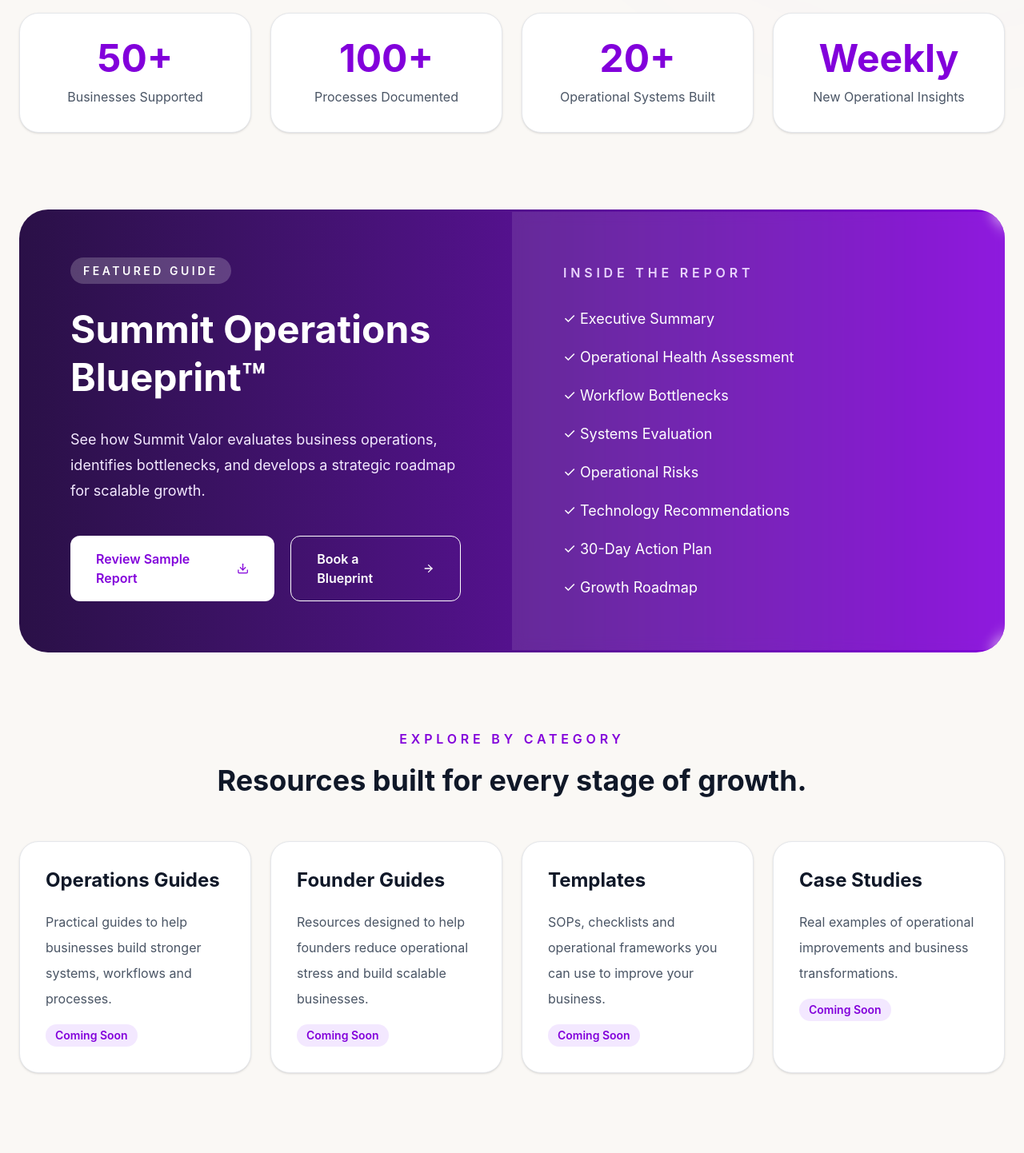
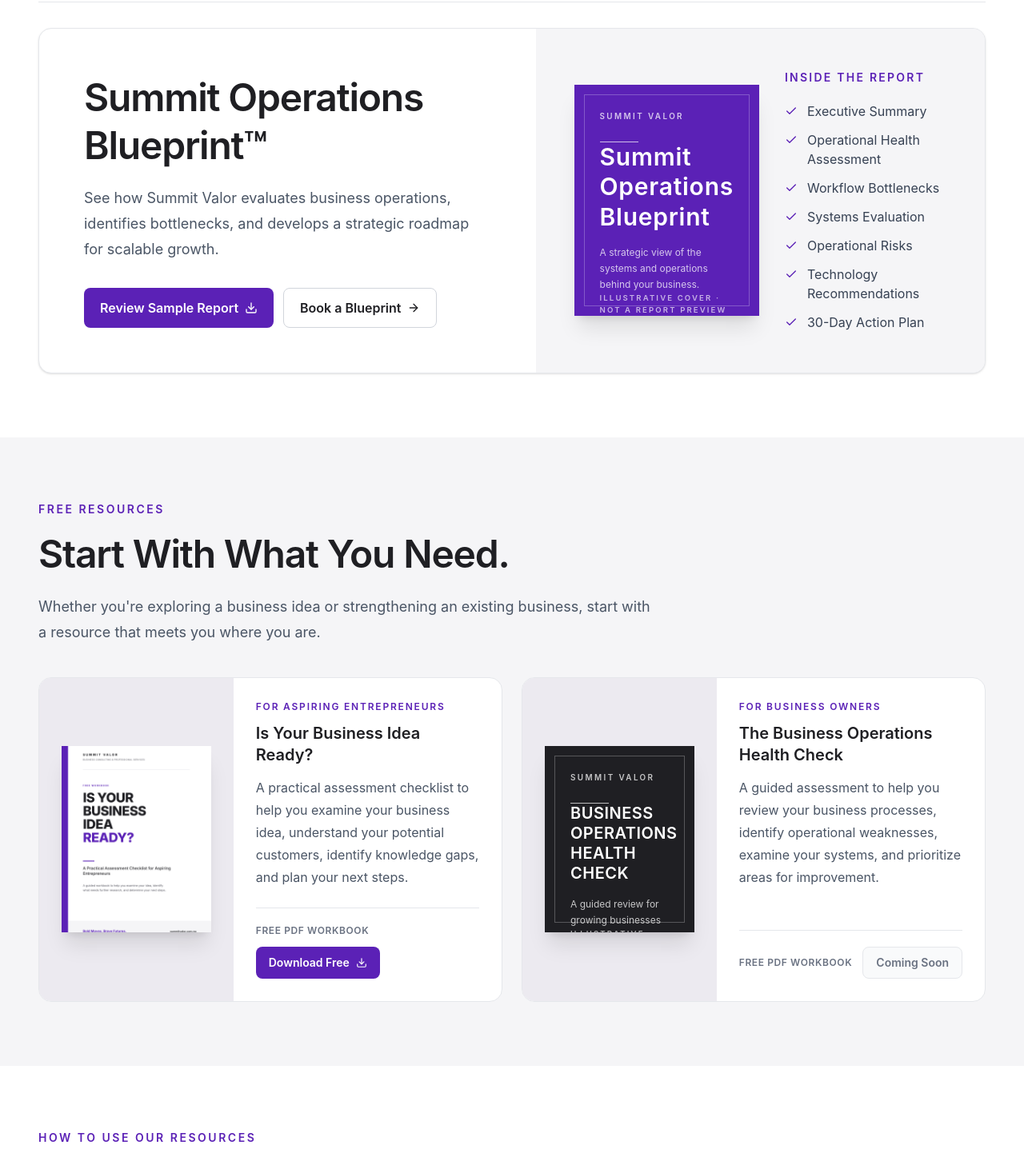
Before and after one commit to oluwafunmilayo-coder/summit-valor-vscode-website, a React (Vite) app: page /resources in a window 1280 px wide. Shown: the part 600-2042 px from the top of the page at 80% size. Built offline with nearby package versions, Linux system fonts and the light colour scheme.

Commit message:
Refresh Summit Valor resource library
Co-authored-by: Copilot <223556219+Copilot@users.noreply.github.com>

```diff
--- a/src/components/Seo.jsx
+++ b/src/components/Seo.jsx
@@ -6,7 +6,7 @@ const pageMeta = {
   "/about": ["About Summit Valor | Business Consulting & Founder Support", "Summit Valor helps aspiring entrepreneurs turn ambition into structured ventures and helps growing businesses strengthen their strategy, systems, and execution."],
   "/services": ["Business Consulting & Operations Services | Summit Valor", "Summit Valor helps aspiring entrepreneurs and growing businesses develop business strategy, improve operations, build systems, and plan for stronger execution."],
   "/industries": ["Industries We Support | Summit Valor", "Business operations consulting for technology, professional services, healthcare, ecommerce and founder-led businesses."],
-  "/resources": ["Business Operations Resources | Summit Valor", "Practical guides, templates and frameworks for stronger business systems, process improvement and sustainable growth."],
+  "/resources": ["Business Resources & Summit Operations Blueprint | Summit Valor", "Explore practical business resources, the Summit Operations Blueprint sample report, and tools for aspiring entrepreneurs and growing businesses."],
   "/blog": ["Summit Valor Blog | Operations Insights", "Read Summit Valor articles on business operations, systems, and scaling for founders and growing teams."],
   "/blog/why-your-business-feels-chaotic": ["Why Your Business Feels Chaotic | Summit Valor", "Why chaos happens in growth-stage businesses and how strong operations, systems, and documentation restore scale."],
   "/blog/smart-founder-delegation-playbook": ["Smart Founder Delegation Playbook | Summit Valor", "Learn a founder delegation framework that frees time, improves consistency, and helps teams execute with clarity."],
--- a/src/pages/Resources.jsx
+++ b/src/pages/Resources.jsx
@@ -1,173 +1,411 @@
+import { motion, useReducedMotion } from "framer-motion";
+import {
+  FiArrowRight,
+  FiCheck,
+  FiCompass,
+  FiDownload,
+  FiSearch,
+  FiTarget,
+} from "react-icons/fi";
+import { Link } from "react-router-dom";
+import Navbar from "../components/Navbar";
 import Footer from "../components/Footer";
-import { motion } from "framer-motion";
-import { Link } from "react-router-dom";
-import { FiArrowLeft, FiDownload, FiArrowRight } from "react-icons/fi";
-import Blog from "./Blog";
 
-// Categories data
-const categories = [
+const reportContents = [
+  "Executive Summary",
+  "Operational Health Assessment",
+  "Workflow Bottlenecks",
+  "Systems Evaluation",
+  "Operational Risks",
+  "Technology Recommendations",
+  "30-Day Action Plan",
+];
+
+const freeResources = [
   {
-    title: "Operations Guides",
-    desc: "Practical guides to help businesses build stronger systems, workflows and processes.",
-    status: "Coming Soon",
+    audience: "For aspiring entrepreneurs",
+    title: "Is Your Business Idea Ready?",
+    description:
+      "A practical assessment checklist to help you examine your business idea, understand your potential customers, identify knowledge gaps, and plan your next steps.",
+    coverTitle: "IS YOUR BUSINESS IDEA READY?",
+    coverSubtitle: "A practical founder's assessment checklist",
+    coverTone: "bg-[#5B21B6]",
+    pdf: "/resources/Summit_Valor_Business_Idea_Assessment.pdf",
+    coverImage: "/resources/Summit_Valor_Business_Idea_Assessment_Cover.png",
   },
   {
-    title: "Founder Guides",
-    desc: "Resources designed to help founders reduce operational stress and build scalable businesses.",
-    status: "Coming Soon",
-  },
-  {
-    title: "Templates",
-    desc: "SOPs, checklists and operational frameworks you can use to improve your business.",
-    status: "Coming Soon",
-  },
-  {
-    title: "Case Studies",
-    desc: "Real examples of operational improvements and business transformations.",
-    status: "Coming Soon",
+    audience: "For business owners",
+    title: "The Business Operations Health Check",
+    description:
+      "A guided assessment to help you review your business processes, identify operational weaknesses, examine your systems, and prioritize areas for improvement.",
+    coverTitle: "BUSINESS OPERATIONS HEALTH CHECK",
+    coverSubtitle: "A guided review for growing businesses",
+    coverTone: "bg-[#1F1F23]",
   },
 ];
 
-// Blog is now extracted to src/pages/Blog.jsx
+const usageSteps = [
+  {
+    number: "01",
+    title: "Learn",
+    description:
+      "Explore practical ideas and frameworks to understand your business challenges.",
+    icon: FiCompass,
+  },
+  {
+    number: "02",
+    title: "Assess",
+    description:
+      "Use guided questions and checklists to examine your current position and identify gaps.",
+    icon: FiSearch,
+  },
+  {
+    number: "03",
+    title: "Take Action",
+    description:
+      "Turn your findings into practical next steps that move your business forward.",
+    icon: FiTarget,
+  },
+];
+
+const entrance = {
+  hidden: { opacity: 0, y: 20 },
+  visible: (delay = 0) => ({
+    opacity: 1,
+    y: 0,
+    transition: { duration: 0.55, delay, ease: "easeOut" },
+  }),
+};
+
+function Reveal({ children, className, delay = 0, ...props }) {
+  const reduceMotion = useReducedMotion();
+
+  return (
+    <motion.div
+      initial={reduceMotion ? false : "hidden"}
+      whileInView="visible"
+      viewport={{ once: true, amount: 0.16 }}
+      variants={entrance}
+      custom={reduceMotion ? 0 : delay}
+      className={className}
+      {...props}
+    >
+      {children}
+    </motion.div>
+  );
+}
+
+function SectionIntro({ eyebrow, title, description, light = false }) {
+  return (
+    <div className="max-w-3xl">
+      <p
+        className={`text-sm font-semibold uppercase tracking-[0.18em] ${
+          light ? "text-purple-300" : "text-[#5B21B6]"
+        }`}
+      >
+        {eyebrow}
+      </p>
+      <h2
+        className={`mt-4 text-3xl font-semibold leading-tight tracking-tight sm:text-4xl lg:text-5xl ${
+          light ? "text-white" : "text-[#1F1F23]"
+        }`}
+      >
+        {title}
+      </h2>
+      {description && (
+        <p
+          className={`mt-5 text-base leading-7 sm:text-lg sm:leading-8 ${
+            light ? "text-gray-300" : "text-gray-600"
+          }`}
+        >
+          {description}
+        </p>
+      )}
+    </div>
+  );
+}
+
+function ResourceCover({
+  title,
+  subtitle,
+  tone,
+  featured = false,
+  image,
+}) {
+  if (image) {
+    return (
+      <img
+        src={image}
+        alt={`Cover of ${title} workbook`}
+        width="768"
+        height="1086"
+        className="aspect-[4/5] w-full max-w-[17rem] object-cover shadow-xl"
+      />
+    );
+  }
+
+  return (
+    <div
+      aria-label={`Illustrative cover design for ${title}; not a preview of the PDF`}
+      role="img"
+      className={`relative flex aspect-[4/5] w-full max-w-[17rem] flex-col justify-between overflow-hidden p-6 text-white shadow-xl sm:p-8 ${tone}`}
+    >
+      <div
+        aria-hidden="true"
+        className="absolute inset-3 border border-white/25"
+      />
+      <div className="relative">
+        <p className="text-[0.62rem] font-semibold uppercase tracking-[0.24em] text-white/75">
+          Summit Valor
+        </p>
+        <div className="mt-6 h-px w-12 bg-white/70" />
+      </div>
+      <div className="relative">
+        <p
+          className={`max-w-[12rem] font-semibold leading-tight tracking-wide ${
+            featured ? "text-2xl sm:text-3xl" : "text-xl"
+          }`}
+        >
+          {title}
+        </p>
+        <p className="mt-4 max-w-[13rem] text-xs leading-5 text-white/75">
+          {subtitle}
+        </p>
+      </div>
+      <p className="relative text-[0.6rem] font-semibold uppercase tracking-[0.22em] text-white/65">
+        Illustrative cover · Not a report preview
+      </p>
+    </div>
+  );
+}
 
 export default function Resources() {
   return (
-    <>
-      <section className="relative overflow-hidden bg-[#faf8f5] pt-24 pb-20">
-        <div className="absolute -right-20 top-0 h-[420px] w-[420px] rounded-full bg-purple-500/10 blur-[150px]" />
-        <div className="absolute -left-20 bottom-0 h-[350px] w-[350px] rounded-full bg-violet-400/10 blur-[140px]" />
+    <div className="bg-white text-[#1F1F23]">
+      <Navbar />
+      <main>
+        <section className="bg-[#F5F5F7] pt-28 sm:pt-32">
+          <div className="mx-auto max-w-7xl px-6 pb-16 sm:px-8 sm:pb-20 lg:px-12 lg:pb-24">
+            <Reveal className="max-w-4xl">
+              <p className="text-sm font-semibold uppercase tracking-[0.18em] text-[#5B21B6]">
+                The Summit Valor Resource Library
+              </p>
+              <h1 className="mt-5 text-4xl font-semibold leading-[1.08] tracking-tight sm:text-5xl lg:text-6xl">
+                Practical Tools for Your Next Business Step.
+              </h1>
+              <p className="mt-6 max-w-3xl text-lg leading-8 text-gray-600">
+                Explore practical resources designed to help you develop your
+                business ideas, assess your operations, and build stronger
+                foundations for sustainable growth.
+              </p>
+            </Reveal>
+          </div>
+        </section>
 
-        <div className="relative mx-auto max-w-7xl px-6">
-          <Link
-            to="/"
-            className="mb-12 inline-flex items-center gap-2 font-semibold text-purple-700 transition hover:gap-3"
-          >
-            <FiArrowLeft />
-            Back to Home
-          </Link>
-
-          <motion.div
-            initial={{ opacity: 0, y: 30 }}
-            animate={{ opacity: 1, y: 0 }}
-            transition={{ duration: 0.7 }}
-            className="mx-auto max-w-5xl text-center"
-          >
-            <p className="font-semibold uppercase tracking-[0.35em] text-purple-700">
-              RESOURCE HUB
-            </p>
-            <h1 className="mt-6 text-5xl font-bold leading-tight text-gray-900 md:text-7xl">
-              Build Better Business
-              <br />
-              Operations.
-            </h1>
-            <p className="mx-auto mt-8 max-w-3xl text-xl leading-9 text-gray-600">
-              Practical operational playbooks, guides, templates and founder
-              resources designed to help growing businesses build scalable
-              systems, improve execution and create freedom for leadership.
-            </p>
-          </motion.div>
-
-          <div className="mt-20 grid gap-6 md:grid-cols-4">
-            {[
-              ["50+", "Businesses Supported"],
-              ["100+", "Processes Documented"],
-              ["20+", "Operational Systems Built"],
-              ["Weekly", "New Operational Insights"],
-            ].map(([number, text]) => (
-              <div
-                key={text}
-                className="rounded-3xl border border-gray-200 bg-white p-8 text-center shadow-sm"
-              >
-                <h2 className="text-5xl font-bold text-purple-700">{number}</h2>
-                <p className="mt-3 text-gray-600">{text}</p>
-              </div>
-            ))}
-          </div>
-
-          <div className="mt-24 overflow-hidden rounded-[36px] bg-gradient-to-r from-[#2A1047] to-purple-700 text-white">
-            <div className="grid items-center lg:grid-cols-2">
-              <div className="p-12 lg:p-16">
-                <span className="rounded-full bg-white/20 px-4 py-2 text-sm font-semibold uppercase tracking-[0.25em]">
-                  Featured Guide
-                </span>
-                <h2 className="mt-8 text-5xl font-bold leading-tight">
-                  Summit Operations
-                  <br />
-                  Blueprint&trade;
+        <section className="py-16 sm:py-20">
+          <div className="mx-auto max-w-7xl px-6 sm:px-8 lg:px-12">
+            <Reveal className="mb-8 border-b border-gray-200 pb-5">
+              <p className="text-sm font-semibold uppercase tracking-[0.18em] text-[#5B21B6]">
+                Featured Guide
+              </p>
+            </Reveal>
+            <div className="grid overflow-hidden rounded-2xl border border-gray-200 bg-white shadow-sm lg:grid-cols-[1.05fr_0.95fr]">
+              <Reveal className="flex flex-col justify-center p-6 sm:p-10 lg:p-14">
+                <h2 className="text-3xl font-semibold leading-tight tracking-tight sm:text-4xl lg:text-5xl">
+                  Summit Operations Blueprint™
                 </h2>
-                <p className="mt-8 text-lg leading-8 text-purple-100">
-                  See how Summit Valor evaluates business operations, identifies
-                  bottlenecks, and develops a strategic roadmap for scalable growth.
+                <p className="mt-5 max-w-xl text-lg leading-8 text-gray-600">
+                  See how Summit Valor evaluates business operations,
+                  identifies bottlenecks, and develops a strategic roadmap for
+                  scalable growth.
                 </p>
-                <div className="mt-10 flex flex-col gap-5 sm:flex-row">
+                <div className="mt-8 flex flex-col gap-3 sm:flex-row">
                   <a
                     href="/resources/Summit_Operations_Blueprint_Sample_Report.pdf"
                     target="_blank"
                     rel="noopener noreferrer"
-                    className="inline-flex items-center justify-center gap-3 rounded-xl bg-white px-8 py-4 font-semibold text-purple-700 transition hover:scale-105"
+                    className="inline-flex min-h-12 items-center justify-center gap-2 rounded-lg bg-[#5B21B6] px-5 py-3 font-semibold text-white transition hover:-translate-y-0.5 hover:bg-[#4C1D95] focus-visible:outline focus-visible:outline-2 focus-visible:outline-offset-2 focus-visible:outline-[#5B21B6]"
                   >
                     Review Sample Report
-                    <FiDownload />
+                    <FiDownload aria-hidden="true" />
                   </a>
                   <Link
                     to="/contact"
-                    className="inline-flex items-center justify-center gap-3 rounded-xl border border-white px-8 py-4 font-semibold transition hover:bg-white hover:text-purple-700"
+                    className="inline-flex min-h-12 items-center justify-center gap-2 rounded-lg border border-gray-300 px-5 py-3 font-semibold text-[#1F1F23] transition hover:-translate-y-0.5 hover:border-[#5B21B6] hover:text-[#5B21B6] focus-visible:outline focus-visible:outline-2 focus-visible:outline-offset-2 focus-visible:outline-[#5B21B6]"
                   >
                     Book a Blueprint
-                    <FiArrowRight />
+                    <FiArrowRight aria-hidden="true" />
                   </Link>
                 </div>
-              </div>
-              <div className="bg-white/10 p-12 backdrop-blur lg:p-16">
-                <p className="font-semibold uppercase tracking-[0.3em] text-purple-200">
-                  INSIDE THE REPORT
-                </p>
-                <ul className="mt-8 space-y-5 text-lg">
-                  <li>&#10003; Executive Summary</li>
-                  <li>&#10003; Operational Health Assessment</li>
-                  <li>&#10003; Workflow Bottlenecks</li>
-                  <li>&#10003; Systems Evaluation</li>
-                  <li>&#10003; Operational Risks</li>
-                  <li>&#10003; Technology Recommendations</li>
-                  <li>&#10003; 30-Day Action Plan</li>
-                  <li>&#10003; Growth Roadmap</li>
-                </ul>
+              </Reveal>
+
+              <div className="grid gap-8 bg-[#F5F5F7] p-6 sm:p-10 md:grid-cols-[0.72fr_1fr] md:items-center lg:p-12">
+                <Reveal
+                  delay={0.08}
+                  className="flex justify-center md:justify-start"
+                >
+                  <ResourceCover
+                    featured
+                    title="Summit Operations Blueprint"
+                    subtitle="A strategic view of the systems and operations behind your business."
+                    tone="bg-[#5B21B6]"
+                  />
+                </Reveal>
+                <Reveal delay={0.16}>
+                  <h3 className="text-sm font-semibold uppercase tracking-[0.16em] text-[#5B21B6]">
+                    Inside the Report
+                  </h3>
+                  <ul className="mt-5 space-y-3">
+                    {reportContents.map((item) => (
+                      <li key={item} className="flex items-start gap-3">
+                        <FiCheck
+                          aria-hidden="true"
+                          className="mt-1 h-4 w-4 shrink-0 text-[#5B21B6]"
+                        />
+                        <span className="text-sm leading-6 text-gray-700 sm:text-base">
+                          {item}
+                        </span>
+                      </li>
+                    ))}
+                  </ul>
+                </Reveal>
               </div>
             </div>
           </div>
+        </section>
 
-          {/* Explore by Category */}
-          <div className="mt-24">
-            <div className="text-center">
-              <p className="font-semibold uppercase tracking-[0.3em] text-purple-700">
-                Explore by Category
-              </p>
-              <h2 className="mt-5 text-4xl font-bold text-gray-900">
-                Resources built for every stage of growth.
-              </h2>
-            </div>
-            <div className="mt-14 grid gap-6 md:grid-cols-2 lg:grid-cols-4">
-              {categories.map((item) => (
-                <motion.div
-                  key={item.title}
-                  whileHover={{ y: -8 }}
-                  className="rounded-3xl border border-gray-200 bg-white p-8 shadow-sm transition hover:shadow-xl"
+        <section className="bg-[#F5F5F7] py-16 sm:py-20">
+          <div className="mx-auto max-w-7xl px-6 sm:px-8 lg:px-12">
+            <Reveal>
+              <SectionIntro
+                eyebrow="Free Resources"
+                title="Start With What You Need."
+                description="Whether you're exploring a business idea or strengthening an existing business, start with a resource that meets you where you are."
+              />
+            </Reveal>
+            <div className="mt-10 grid gap-6 lg:grid-cols-2">
+              {freeResources.map((resource, index) => (
+                <Reveal
+                  key={resource.title}
+                  delay={index * 0.1}
+                  className="h-full"
                 >
-                  <h3 className="text-2xl font-bold text-gray-900">{item.title}</h3>
-                  <p className="mt-5 leading-8 text-gray-600">{item.desc}</p>
-                  <span className="mt-4 inline-block rounded-full bg-purple-100 px-3 py-1 text-sm font-semibold text-purple-700">
-                    {item.status}
-                  </span>
-                </motion.div>
+                  <article className="flex h-full flex-col overflow-hidden rounded-2xl border border-gray-200 bg-white transition-shadow duration-300 hover:shadow-lg sm:flex-row">
+                    <div className="flex shrink-0 items-center justify-center bg-[#ECEAF0] p-6 sm:w-[42%] sm:p-7">
+                      <ResourceCover
+                        title={resource.coverTitle}
+                        subtitle={resource.coverSubtitle}
+                        tone={resource.coverTone}
+                        image={resource.coverImage}
+                      />
+                    </div>
+                    <div className="flex flex-1 flex-col p-6 sm:p-7">
+                      <p className="text-xs font-semibold uppercase tracking-[0.15em] text-[#5B21B6]">
+                        {resource.audience}
+                      </p>
+                      <h3 className="mt-3 text-xl font-semibold leading-snug">
+                        {resource.title}
+                      </h3>
+                      <p className="mt-3 flex-1 text-sm leading-7 text-gray-600 sm:text-base">
+                        {resource.description}
+                      </p>
+                      <div className="mt-6 flex flex-wrap items-center justify-between gap-3 border-t border-gray-200 pt-5">
+                        <span className="text-xs font-semibold uppercase tracking-wider text-gray-500">
+                          Free PDF Workbook
+                        </span>
+                        {resource.pdf ? (
+                          <a
+                            href={resource.pdf}
+                            download
+                            className="inline-flex min-h-10 items-center justify-center gap-2 rounded-lg bg-[#5B21B6] px-4 py-2 text-sm font-semibold text-white transition hover:-translate-y-0.5 hover:bg-[#4C1D95] focus-visible:outline focus-visible:outline-2 focus-visible:outline-offset-2 focus-visible:outline-[#5B21B6]"
+                          >
+                            Download Free
+                            <FiDownload aria-hidden="true" />
+                          </a>
+                        ) : (
+                          <span
+                            className="inline-flex min-h-10 items-center rounded-lg border border-gray-200 bg-gray-50 px-4 py-2 text-sm font-semibold text-gray-500"
+                            aria-label={`${resource.title}: coming soon, download unavailable`}
+                          >
+                            Coming Soon
+                          </span>
+                        )}
+                      </div>
+                    </div>
+                  </article>
+                </Reveal>
               ))}
             </div>
           </div>
+        </section>
 
-          {/* Blog section */}
-          <Blog />
-        </div>
-      </section>
+        <section className="py-16 sm:py-20">
+          <div className="mx-auto max-w-7xl px-6 sm:px-8 lg:px-12">
+            <Reveal>
+              <SectionIntro
+                eyebrow="How to Use Our Resources"
+                title="Learn. Assess. Take Action."
+              />
+            </Reveal>
+            <ol className="mt-10 grid gap-8 md:grid-cols-3 md:gap-10">
+              {usageSteps.map(({ number, title, description, icon: Icon }, index) => (
+                <Reveal
+                  key={number}
+                  delay={index * 0.08}
+                  className="border-t-2 border-[#5B21B6] pt-6"
+                >
+                  <div className="flex items-center justify-between">
+                    <span className="text-sm font-semibold tracking-wider text-[#5B21B6]">
+                      {number}
+                    </span>
+                    <Icon
+                      aria-hidden="true"
+                      className="h-5 w-5 text-[#5B21B6]"
+                    />
+                  </div>
+                  <h3 className="mt-5 text-xl font-semibold">{title}</h3>
+                  <p className="mt-3 leading-7 text-gray-600">{description}</p>
+                </Reveal>
+              ))}
+            </ol>
+          </div>
+        </section>
+
+        <section className="bg-[#1F1F23] py-16 text-white sm:py-20">
+          <Reveal className="mx-auto flex max-w-7xl flex-col gap-7 px-6 sm:px-8 lg:flex-row lg:items-center lg:justify-between lg:px-12">
+            <div className="max-w-3xl">
+              <p className="text-sm font-semibold uppercase tracking-[0.18em] text-purple-300">
+                Summit Valor Consulting
+              </p>
+              <h2 className="mt-4 text-3xl font-semibold leading-tight sm:text-4xl">
+                Need Support Beyond the Resources?
+              </h2>
+              <p className="mt-4 text-base leading-7 text-gray-300 sm:text-lg sm:leading-8">
+                Every business is different. Whether you need help assessing a
+                business idea, evaluating your operations, strengthening your
+                systems, or developing a practical roadmap, Summit Valor can
+                help you identify your next steps.
+              </p>
+            </div>
+            <div className="flex flex-col gap-3 sm:flex-row lg:shrink-0">
+              <Link
+                to="/services"
+                className="inline-flex min-h-12 items-center justify-center gap-2 rounded-lg bg-[#5B21B6] px-5 py-3 font-semibold text-white transition hover:-translate-y-0.5 hover:bg-[#6D28D9] focus-visible:outline focus-visible:outline-2 focus-visible:outline-offset-2 focus-visible:outline-white"
+              >
+                Explore Our Services
+                <FiArrowRight aria-hidden="true" />
+              </Link>
+              <Link
+                to="/contact"
+                className="inline-flex min-h-12 items-center justify-center rounded-lg border border-white/35 px-5 py-3 font-semibold text-white transition-colors hover:bg-white/10 focus-visible:outline focus-visible:outline-2 focus-visible:outline-offset-2 focus-visible:outline-white"
+              >
+                Contact Summit Valor
+              </Link>
+            </div>
+          </Reveal>
+        </section>
+      </main>
       <Footer />
-    </>
+    </div>
   );
 }
```
Also changed, not shown: public/resources/Summit_Valor_Business_Idea_Assessment_Cover.png (added), 1 other file (tests, documents, lock files or other folders).
